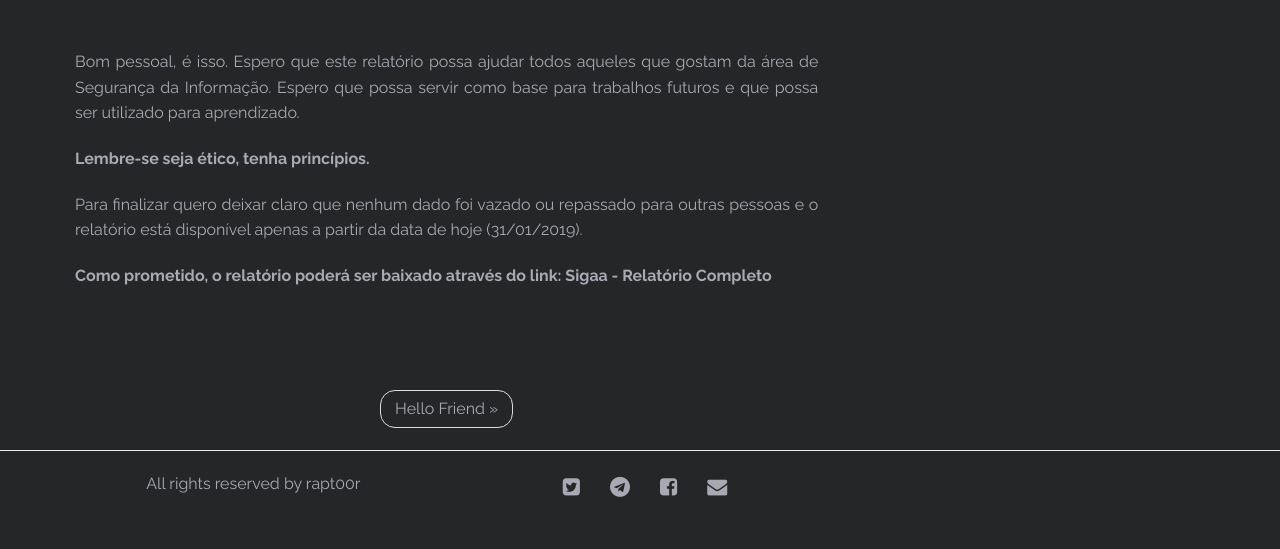
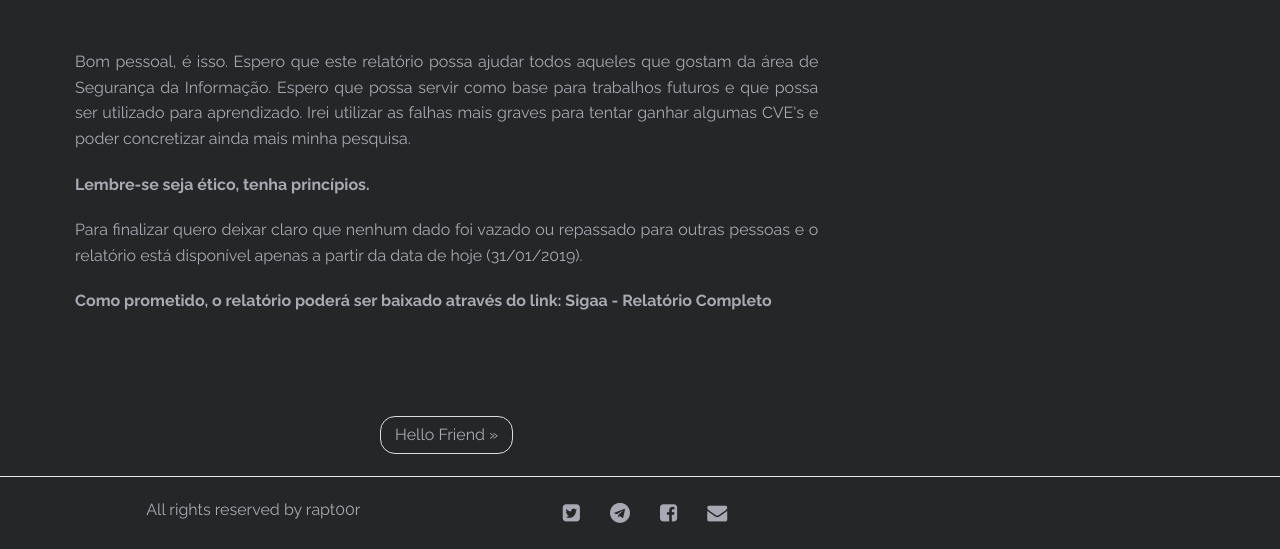
Before and after one commit to vitor-fernandes/vitor-fernandes.github.io, a Jekyll site: the page built from _posts/2019-01-31-Hacking-Universities.markdown, in a window 1280 px wide and 900 px high, scrolled down 6003 px, cut to the strip 351-900 px from the top of the window. Built offline with Jekyll 4.4.1, drawn with Linux system fonts in a browser that asks for light colours; before the commit the page ends 6877 px from its top, so only the background shows below that.

Commit message:
Hackeando Universidades post edit

```diff
--- a/_posts/2019-01-31-Hacking-Universities.markdown
+++ b/_posts/2019-01-31-Hacking-Universities.markdown
@@ -182,7 +182,7 @@ Foi então que vi que realmente estava vulnerável, então decidi capturar a req
 <br>
 
 <p align="justify">
-Bom pessoal, é isso. Espero que este relatório possa ajudar todos aqueles que gostam da área de Segurança da Informação. Espero que possa servir como base para trabalhos futuros e que possa ser utilizado para aprendizado.
+Bom pessoal, é isso. Espero que este relatório possa ajudar todos aqueles que gostam da área de Segurança da Informação. Espero que possa servir como base para trabalhos futuros e que possa ser utilizado para aprendizado. Irei utilizar as falhas mais graves para tentar ganhar algumas CVE's e poder concretizar ainda mais minha pesquisa.
 </p>
 
 <p align="justify">
```
